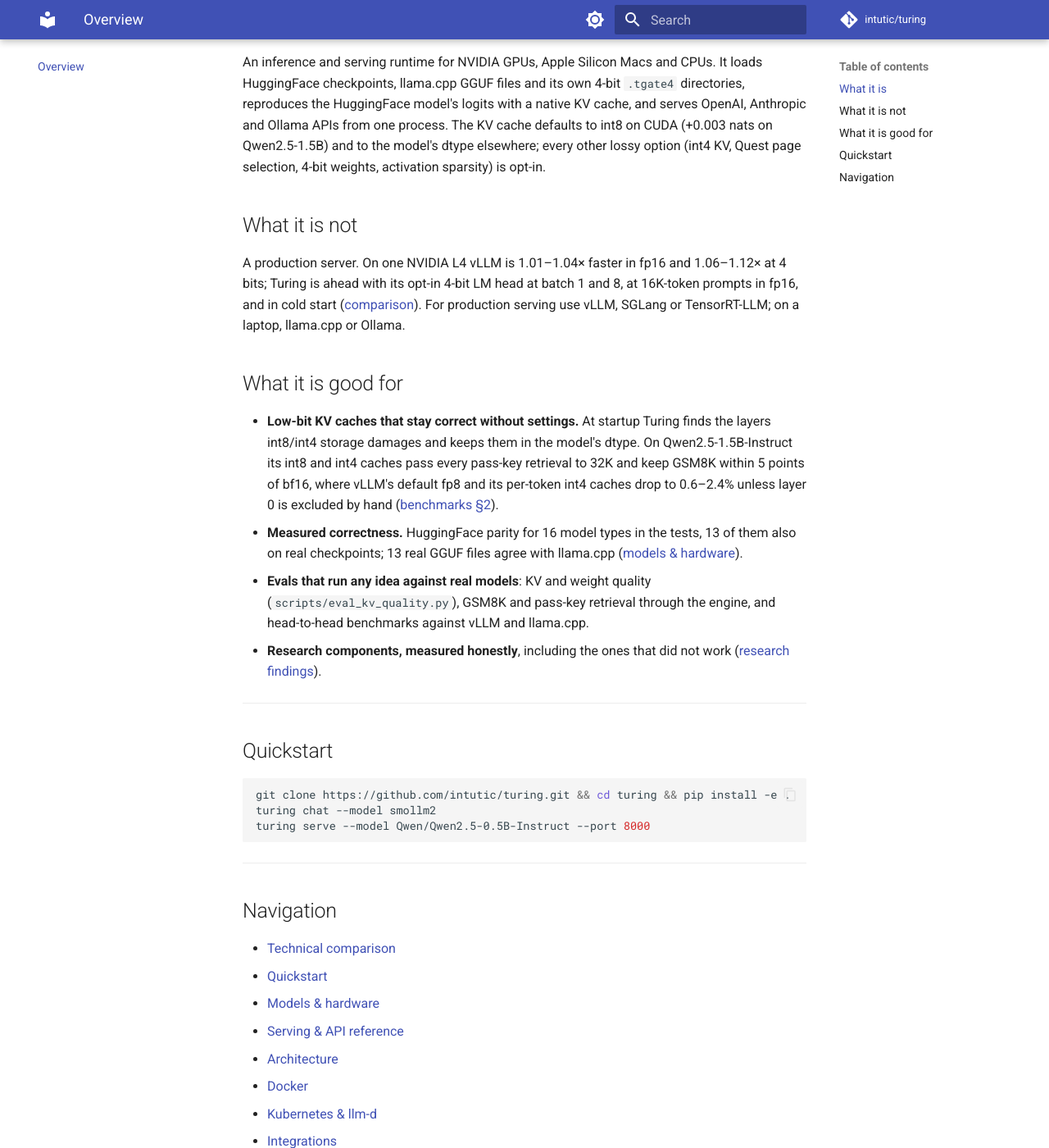
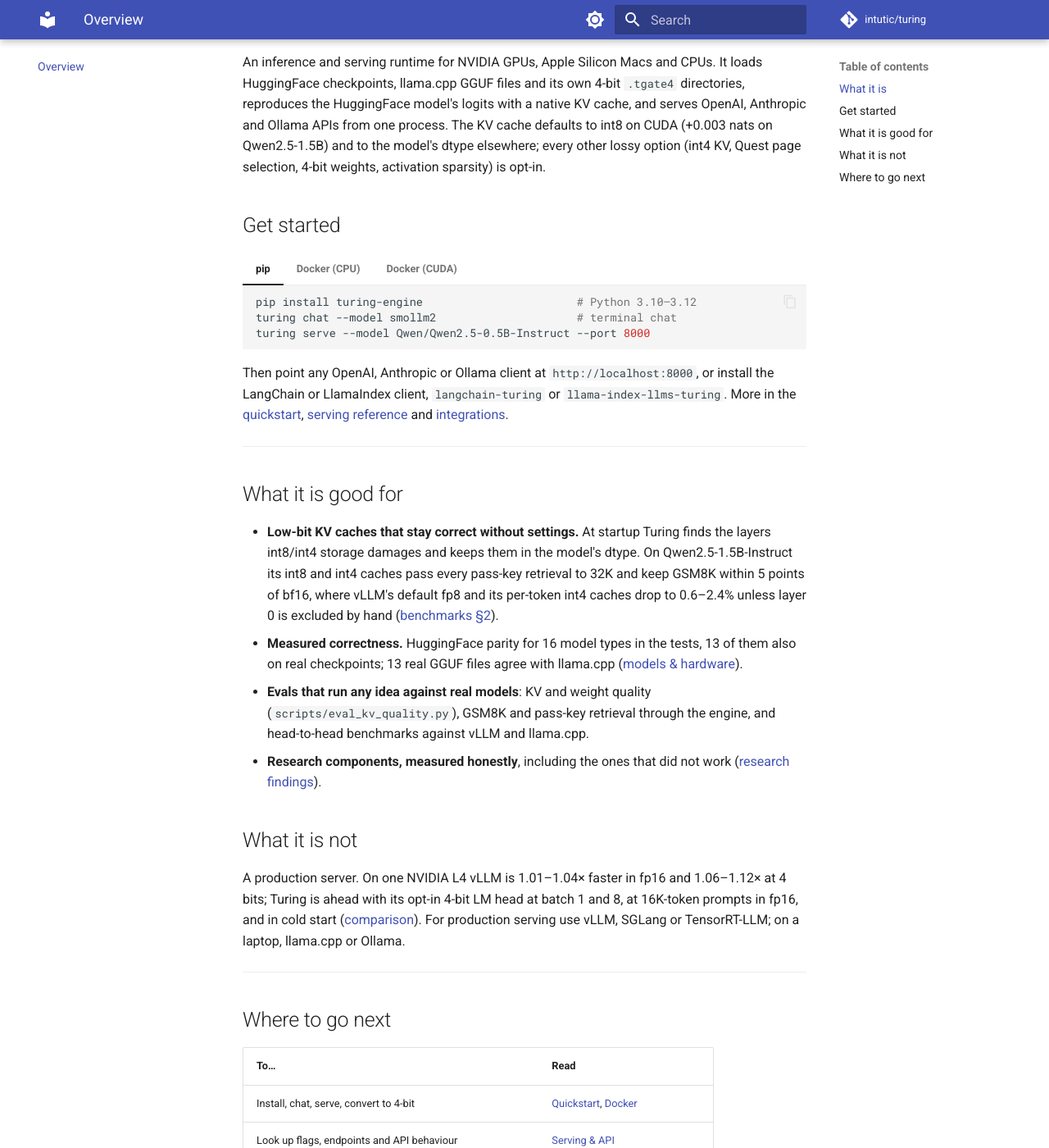
Before and after one commit to intutic/turing, an MkDocs documentation site: the page built from docs/index.md, in a window 1280 px wide and 1400 px high, scrolled down 420 px. Shown: the whole window at 82% size. Built offline with MkDocs 1.6.1 and Material for MkDocs 9.7.7, drawn with Linux system fonts in a browser that asks for light colours; comment, search, counter and statistics services are not loaded; some of the changed text lies outside the part shown.

Commit message:
docs: home page leads with install, matches the README
Get started (pip, Docker CPU, Docker CUDA tabs) comes right after "What it
is"; "What it is not" follows "What it is good for"; the flat link list
is a "Where to go next" table by task. PyPI and Python badges added, the
Tests badge links to CI, two overlong lines rewrapped. No claim changed.

Signed-off-by: Ishan Gupta <ishangupta.ds@gmail.com>
Co-Authored-By: Claude Opus 5.5 <noreply@anthropic.com>

````diff
--- a/docs/index.md
+++ b/docs/index.md
@@ -3,9 +3,11 @@
 **A small, readable LLM inference server for testing KV-cache and quantization ideas against real models, where every
 number in the docs comes from a committed results file.**
 
+[![PyPI](https://img.shields.io/pypi/v/turing-engine.svg)](https://pypi.org/project/turing-engine/)
+[![Python 3.10–3.12](https://img.shields.io/badge/Python-3.10–3.12-blue.svg)](https://pypi.org/project/turing-engine/)
 [![Release](https://img.shields.io/badge/Release-v2.0.0-blue.svg)](https://github.com/intutic/turing/blob/master/CHANGELOG.md)
 [![License: BSL 1.1](https://img.shields.io/badge/License-BSL_1.1-green.svg)](licensing.md)
-[![Tests](https://img.shields.io/badge/Tests-1108-brightgreen.svg)]()
+[![Tests](https://img.shields.io/badge/Tests-1108-brightgreen.svg)](https://github.com/intutic/turing/actions)
 
 [![Open In Colab](https://colab.research.google.com/assets/colab-badge.svg)](https://colab.research.google.com/github/intutic/turing/blob/master/demo/turing_quickstart_colab.ipynb)
 
@@ -14,16 +16,36 @@ number in the docs comes from a committed results file.**
 ## What it is
 
 An inference and serving runtime for NVIDIA GPUs, Apple Silicon Macs and CPUs. It loads HuggingFace checkpoints,
-llama.cpp GGUF files and its own 4-bit `.tgate4` directories, reproduces the HuggingFace model's logits with a native KV cache, and
-serves OpenAI, Anthropic and Ollama APIs from one process. The KV cache defaults to int8 on CUDA (+0.003 nats on
-Qwen2.5-1.5B) and to the model's dtype elsewhere; every other lossy option (int4 KV, Quest page selection, 4-bit
-weights, activation sparsity) is opt-in.
+llama.cpp GGUF files and its own 4-bit `.tgate4` directories, reproduces the HuggingFace model's logits with a native
+KV cache, and serves OpenAI, Anthropic and Ollama APIs from one process. The KV cache defaults to int8 on CUDA (+0.003
+nats on Qwen2.5-1.5B) and to the model's dtype elsewhere; every other lossy option (int4 KV, Quest page selection,
+4-bit weights, activation sparsity) is opt-in.
 
-## What it is not
+## Get started
 
-A production server. On one NVIDIA L4 vLLM is 1.01–1.04× faster in fp16 and 1.06–1.12× at 4 bits; Turing is ahead
-with its opt-in 4-bit LM head at batch 1 and 8, at 16K-token prompts in fp16, and in cold start ([comparison](comparison.md)). For production serving use vLLM, SGLang or TensorRT-LLM;
-on a laptop, llama.cpp or Ollama.
+=== "pip"
+    ```bash
+    pip install turing-engine                       # Python 3.10–3.12
+    turing chat --model smollm2                     # terminal chat
+    turing serve --model Qwen/Qwen2.5-0.5B-Instruct --port 8000
+    ```
+
+=== "Docker (CPU)"
+    ```bash
+    docker run --rm -p 127.0.0.1:8000:8000 ghcr.io/intutic/turing:v2.0.0 --model smollm2
+    ```
+
+=== "Docker (CUDA)"
+    ```bash
+    docker run --rm --gpus all -p 127.0.0.1:8000:8000 ghcr.io/intutic/turing:v2.0.0-cuda \
+      --model Qwen/Qwen2.5-0.5B-Instruct --device cuda
+    ```
+
+Then point any OpenAI, Anthropic or Ollama client at `http://localhost:8000`, or install the LangChain or LlamaIndex
+client, `langchain-turing` or `llama-index-llms-turing`. More in the [quickstart](quickstart.md),
+[serving reference](serving.md) and [integrations](integrations.md).
+
+---
 
 ## What it is good for
 
@@ -31,36 +53,31 @@ on a laptop, llama.cpp or Ollama.
   damages and keeps them in the model's dtype. On Qwen2.5-1.5B-Instruct its int8 and int4 caches pass every pass-key
   retrieval to 32K and keep GSM8K within 5 points of bf16, where vLLM's default fp8 and its per-token int4 caches
   drop to 0.6–2.4% unless layer 0 is excluded by hand ([benchmarks §2](benchmarks.md#2-kv-cache-quality-and-the-layers-it-keeps)).
-* **Measured correctness.** HuggingFace parity for 16 model types in the tests, 13 of them also on real checkpoints; 13 real GGUF
-  files agree with llama.cpp ([models & hardware](models_and_hardware.md)).
+* **Measured correctness.** HuggingFace parity for 16 model types in the tests, 13 of them also on real checkpoints;
+  13 real GGUF files agree with llama.cpp ([models & hardware](models_and_hardware.md)).
 * **Evals that run any idea against real models**: KV and weight quality (`scripts/eval_kv_quality.py`), GSM8K and
   pass-key retrieval through the engine, and head-to-head benchmarks against vLLM and llama.cpp.
 * **Research components, measured honestly**, including the ones that did not work
   ([research findings](measured-differentiators.md)).
 
----
+## What it is not
 
-## Quickstart
-
-```bash
-git clone https://github.com/intutic/turing.git && cd turing && pip install -e .
-turing chat --model smollm2
-turing serve --model Qwen/Qwen2.5-0.5B-Instruct --port 8000
-```
+A production server. On one NVIDIA L4 vLLM is 1.01–1.04× faster in fp16 and 1.06–1.12× at 4 bits; Turing is ahead
+with its opt-in 4-bit LM head at batch 1 and 8, at 16K-token prompts in fp16, and in cold start
+([comparison](comparison.md)). For production serving use vLLM, SGLang or TensorRT-LLM; on a laptop, llama.cpp or
+Ollama.
 
 ---
 
-## Navigation
+## Where to go next
 
-* [Technical comparison](comparison.md)
-* [Quickstart](quickstart.md)
-* [Models & hardware](models_and_hardware.md)
-* [Serving & API reference](serving.md)
-* [Architecture](architecture.md)
-* [Docker](docker.md)
-* [Kubernetes & llm-d](llmd-integration.md)
-* [Integrations](integrations.md)
-* [Benchmarks](benchmarks.md)
-* [Research findings](measured-differentiators.md)
-* [Claims audit](claims-audit.md)
-* [Licensing](licensing.md)
+| To… | Read |
+| :--- | :--- |
+| Install, chat, serve, convert to 4-bit | [Quickstart](quickstart.md), [Docker](docker.md) |
+| Look up flags, endpoints and API behaviour | [Serving & API](serving.md) |
+| Check whether your model and hardware are covered | [Models & hardware](models_and_hardware.md) |
+| Connect LangChain, LlamaIndex, LiteLLM, KServe or Helm | [Integrations](integrations.md), [Kubernetes & llm-d](llmd-integration.md) |
+| Compare with vLLM and llama.cpp | [Comparison](comparison.md), [Benchmarks](benchmarks.md) |
+| Understand or change the code | [Architecture](architecture.md) |
+| See what was measured and what was removed | [Research findings](measured-differentiators.md), [Claims audit](claims-audit.md) |
+| Use it commercially | [Licensing](licensing.md) |
````
